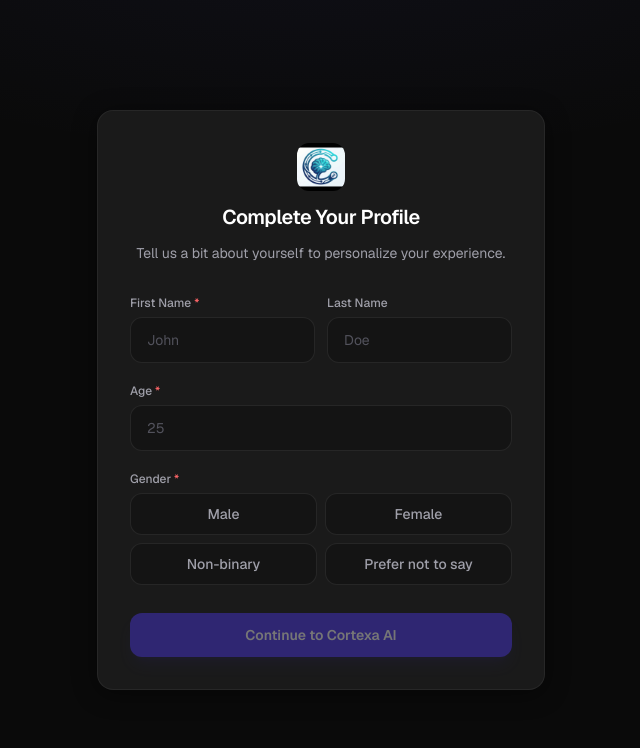
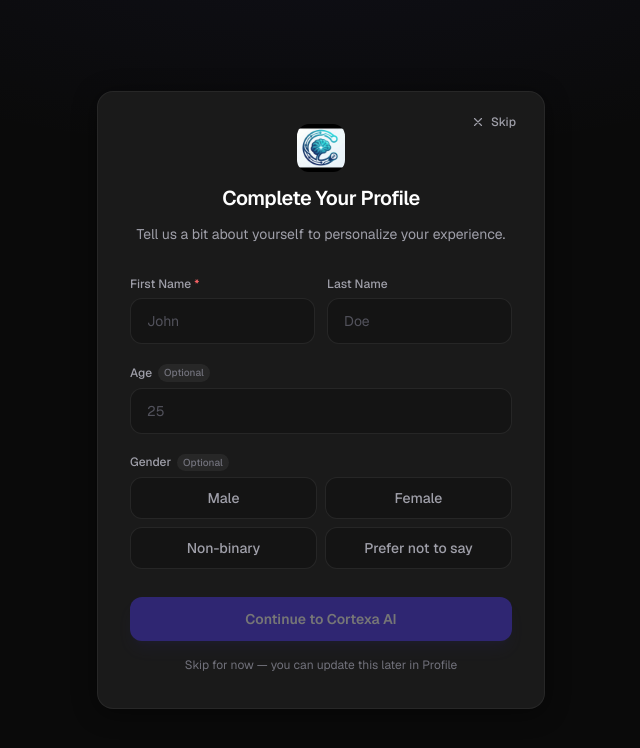
Before and after one commit to prince-1104/LifeOS-AI, a Next.js app in the folder frontend/: page /complete-profile in a window 1280 px wide. Shown: the top 748 px of the page, without its empty margins (319-959 px from the left). Built offline with nearby package versions, Linux system fonts and the light colour scheme; no server answers.

Commit message:
make age and gender optional during signup

```diff
--- a/frontend/app/complete-profile/page.tsx
+++ b/frontend/app/complete-profile/page.tsx
@@ -18,9 +18,10 @@
   const [age, setAge] = useState("");
   const [gender, setGender] = useState("");
   const [saving, setSaving] = useState(false);
+  const [skipping, setSkipping] = useState(false);
   const [error, setError] = useState("");
 
-  const canSubmit = firstName.trim() && age && gender && !saving;
+  const canSubmit = firstName.trim() && !saving && !skipping;
 
   async function handleSubmit(e: React.FormEvent) {
     e.preventDefault();
@@ -37,13 +38,15 @@
         });
       }
 
-      // Update our backend with age & gender
-      await updateProfile(getToken, {
+      // Update our backend with all provided fields
+      const profileData: Record<string, unknown> = {
         first_name: firstName.trim(),
         last_name: lastName.trim(),
-        age: parseInt(age),
-        gender,
-      });
+      };
+      if (age) profileData.age = parseInt(age);
+      if (gender) profileData.gender = gender;
+
+      await updateProfile(getToken, profileData as Parameters<typeof updateProfile>[1]);
 
       router.push("/chat");
     } catch (err) {
@@ -53,9 +56,55 @@
     }
   }
 
+  async function handleSkip() {
+    setSkipping(true);
+    setError("");
+
+    try {
+      // Save just the name from Clerk (if available) to mark profile as complete
+      const name = user?.firstName || "User";
+      if (user && user.firstName) {
+        await updateProfile(getToken, {
+          first_name: name,
+        });
+      } else {
+        // If no Clerk name, use a default
+        await updateProfile(getToken, {
+          first_name: name,
+        });
+      }
+      router.push("/chat");
+    } catch {
+      // If skip fails, just navigate anyway
+      router.push("/chat");
+    } finally {
+      setSkipping(false);
+    }
+  }
+
   return (
     <div className="flex min-h-screen items-center justify-center px-4">
-      <div className="glass-panel w-full max-w-md rounded-2xl border border-white/[0.08] p-8 shadow-xl">
+      <div className="glass-panel w-full max-w-md rounded-2xl border border-white/[0.08] p-8 shadow-xl relative">
+        {/* Skip / Close button */}
+        <button
+          onClick={handleSkip}
+          disabled={skipping}
+          className="absolute top-4 right-4 flex items-center gap-1.5 rounded-lg px-3 py-1.5 text-xs font-medium text-zinc-400 transition hover:bg-white/[0.06] hover:text-zinc-200"
+          title="Skip for now"
+        >
+          {skipping ? (
+            <svg className="h-3.5 w-3.5 animate-spin" viewBox="0 0 24 24" fill="none">
+              <circle cx="12" cy="12" r="10" stroke="currentColor" strokeWidth="4" className="opacity-25" />
+              <path d="M4 12a8 8 0 018-8" stroke="currentColor" strokeWidth="4" strokeLinecap="round" className="opacity-75" />
+            </svg>
+          ) : (
+            <svg className="h-3.5 w-3.5" fill="none" viewBox="0 0 24 24" strokeWidth="2" stroke="currentColor">
+              <path strokeLinecap="round" strokeLinejoin="round" d="M6 18L18 6M6 6l12 12" />
+            </svg>
+          )}
+          Skip
+        </button>
+
         {/* Header */}
         <div className="mb-8 flex flex-col items-center gap-3">
           <Image
@@ -103,10 +152,11 @@
             </div>
           </div>
 
-          {/* Age */}
+          {/* Age — optional */}
           <div>
-            <label className="mb-1.5 block text-xs font-medium text-zinc-400">
-              Age <span className="text-red-400">*</span>
+            <label className="mb-1.5 flex items-center gap-1.5 text-xs font-medium text-zinc-400">
+              Age
+              <span className="rounded-full bg-white/[0.06] px-1.5 py-0.5 text-[10px] text-zinc-500">Optional</span>
             </label>
             <input
               type="number"
@@ -114,23 +164,23 @@
               max={120}
               value={age}
               onChange={(e) => setAge(e.target.value)}
-              required
               placeholder="25"
               className="w-full rounded-xl border border-white/[0.08] bg-[#141414] px-4 py-3 text-sm text-zinc-100 placeholder:text-zinc-600 focus:border-indigo-500/40 focus:outline-none focus:ring-2 focus:ring-indigo-500/20"
             />
           </div>
 
-          {/* Gender */}
+          {/* Gender — optional */}
           <div>
-            <label className="mb-1.5 block text-xs font-medium text-zinc-400">
-              Gender <span className="text-red-400">*</span>
+            <label className="mb-1.5 flex items-center gap-1.5 text-xs font-medium text-zinc-400">
+              Gender
+              <span className="rounded-full bg-white/[0.06] px-1.5 py-0.5 text-[10px] text-zinc-500">Optional</span>
             </label>
             <div className="grid grid-cols-2 gap-2">
               {genderOptions.map((g) => (
                 <button
                   key={g}
                   type="button"
-                  onClick={() => setGender(g)}
+                  onClick={() => setGender(gender === g ? "" : g)}
                   className={[
                     "rounded-xl border px-4 py-2.5 text-sm font-medium transition",
                     gender === g
@@ -168,6 +218,15 @@
             )}
           </button>
         </form>
+
+        {/* Skip link at bottom */}
+        <button
+          onClick={handleSkip}
+          disabled={skipping}
+          className="mt-4 w-full text-center text-xs text-zinc-500 transition hover:text-zinc-300"
+        >
+          {skipping ? "Skipping…" : "Skip for now — you can update this later in Profile"}
+        </button>
       </div>
     </div>
   );
```
Also changed, not shown: 1 other file (tests, documents, lock files or other folders).
